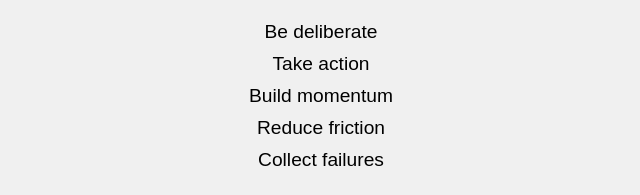
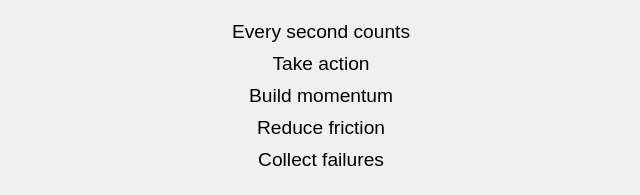
Before and after one commit to chad130/chad130.github.io, a plain HTML site: page index.html in a window 1280 px wide. Shown: the part 331-526 px from the top of the page, 319-959 px from the left. Drawn offline with Linux system fonts and the light colour scheme.

Commit message:
Update index.html web

```diff
--- a/index.html
+++ b/index.html
@@ -29,7 +29,7 @@
 <body>
     <img src="stopsign.webp" alt="Stop Sign" class="stop-sign">
     <ul class="behaviors">
-        <li>Be deliberate</li>
+        <li>Every second counts</li>
         <li>Take action</li>
         <li>Build momentum</li>
         <li>Reduce friction</li>
```
